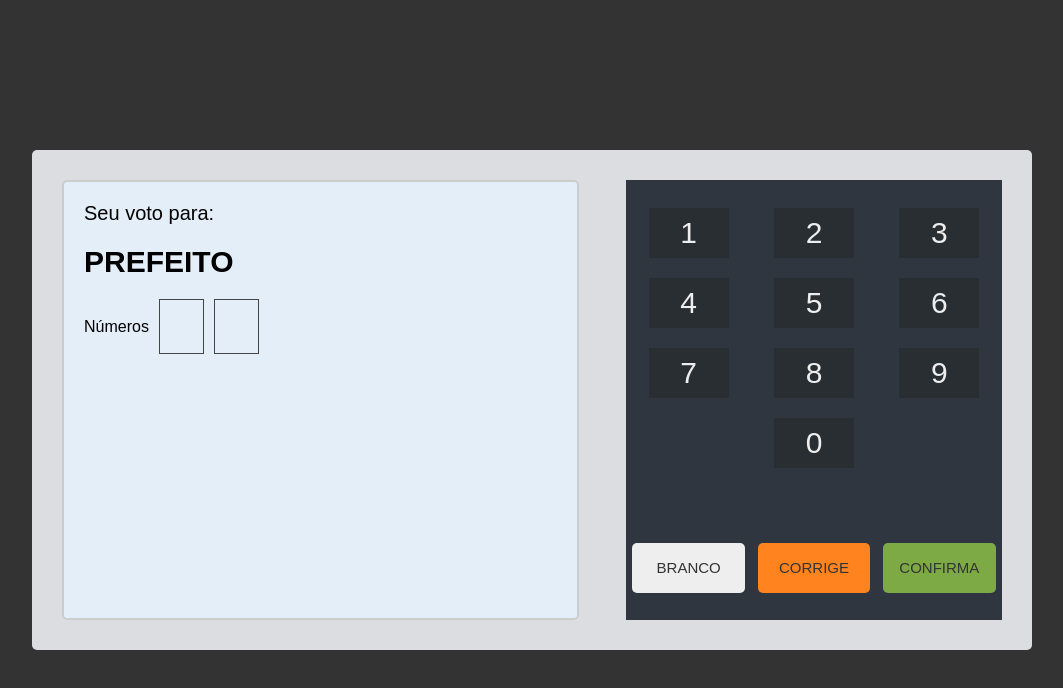
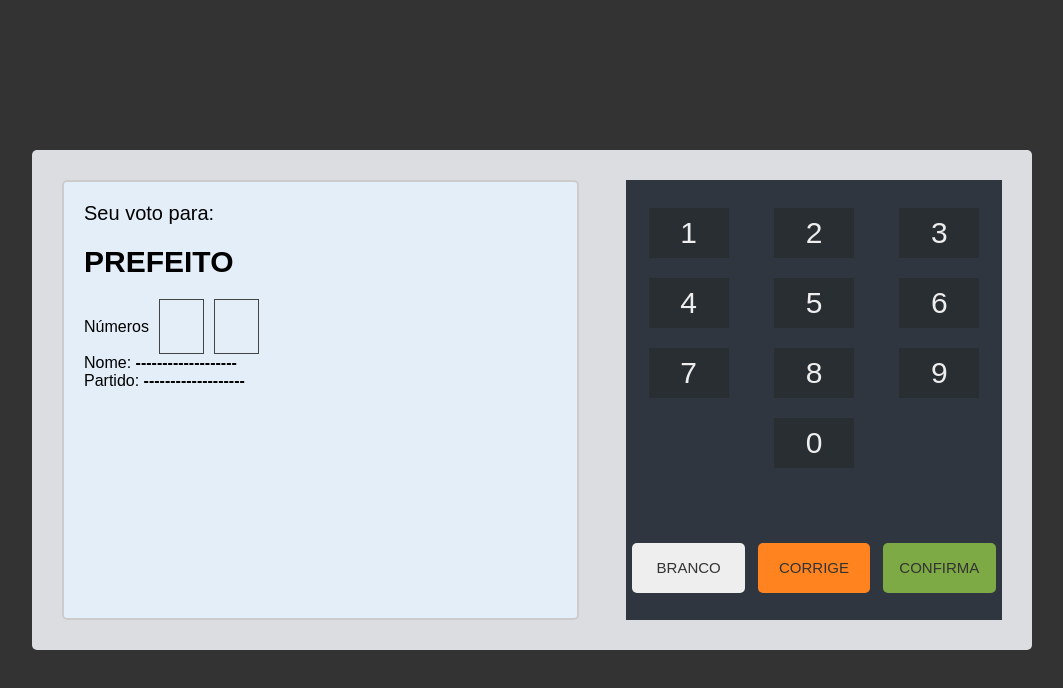
Before and after one commit to JrzenonDev/voting-machine, a Vue app: page / in a window 1280 px wide. Shown: the top 688 px of the page, without its empty margins (108-1171 px from the left). Built offline with nearby package versions, Linux system fonts and the light colour scheme.

Commit message:
chore: create function verify candidate

```diff
--- a/src/App.vue
+++ b/src/App.vue
@@ -5,6 +5,7 @@
         :tela ="tela"
         :numeroVoto="numeroVoto"
         :quantidadeNumeros="quantidadeNumeros"
+        :candidato="candidato"
       />
       <Teclado
         :adicionarNumero="adicionarNumero"
@@ -33,6 +34,27 @@ export default {
       }
       // add selected number
       this.numeroVoto += ''+numero;
+
+      this.verificarCandidato();
+    },
+    verificarCandidato() {
+      // voted imcomplete
+      if (this.numeroVoto.length < this.quantidadeNumeros) {
+        return false;
+      }
+
+      // check if the candidate exists
+      if (this.candidatos[this.tela][this.numeroVoto]) {
+        this.candidato = this.candidatos[this.tela][this.numeroVoto];
+        return true;
+      }
+
+      // vote null
+      this.candidato = {
+       nome: 'Voto nulo',
+       partido: 'Voto nulo',
+       imagem: ''
+      }
     }
   },
   data() {
--- a/src/components/Tela.vue
+++ b/src/components/Tela.vue
@@ -15,6 +15,14 @@
           {{ value }}
         </div>
 
+      </div>
+
+      <div class="urna-tela-voto-descricao">
+        Nome: <strong>{{ candidato.nome ? candidato.nome : '-------------------' }}</strong>
+      </div>
+
+      <div class="urna-tela-voto-descricao">
+        Partido: <strong>{{ candidato.partido ? candidato.partido : '-------------------' }}</strong>
       </div>
 
       <div class="urna-tela-voto-imagem">
@@ -40,7 +48,8 @@
     props: {
       tela: String,
       numeroVoto: String,
-      quantidadeNumeros: Number
+      quantidadeNumeros: Number,
+      candidato: Object
     }
   }
 </script>
```
